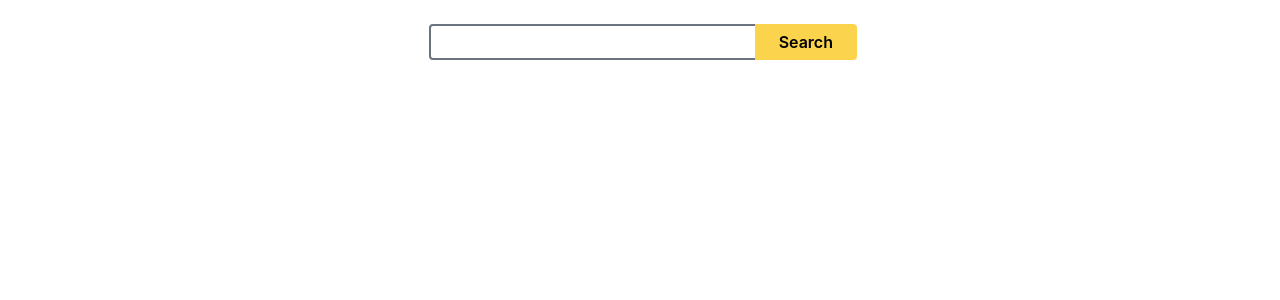
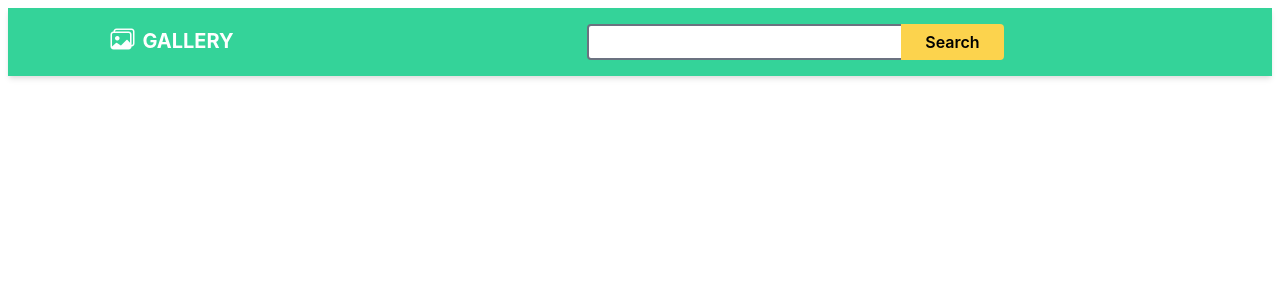
Before and after one commit to ShahedAhmadAhadi/ImageSearchingSite-React002, a React (Create React App) app: page / in a window 1280 px wide. Shown: the top 300 px of the page. Built offline with nearby package versions, Linux system fonts and the light colour scheme.

Commit message:
Decorated

```diff
--- a/public/index.html
+++ b/public/index.html
@@ -25,6 +25,7 @@
       Learn how to configure a non-root public URL by running `npm run build`.
     -->
     <link href="https://unpkg.com/tailwindcss@^2/dist/tailwind.min.css" rel="stylesheet">
+    <link rel="stylesheet" href="https://cdn.jsdelivr.net/npm/bootstrap-icons@1.3.0/font/bootstrap-icons.css">
     <title>React App</title>
   </head>
   <body>
--- /dev/null
+++ b/src/components/head.js
@@ -0,0 +1,12 @@
+import React from 'react'
+
+function head() {
+    return (
+        <header className="p-4 md:w-80 text-center w-full font-bold text-white float-left text-xl">
+            <i className="bi bi-images mx-2 text-2xl"></i>
+            <span className="">GALLERY</span>
+        </header>
+    )
+}
+
+export default head
--- a/src/components/main.js
+++ b/src/components/main.js
@@ -1,5 +1,6 @@
 import React, { Component } from 'react'
 import {Search} from './search'
+import Head from './head'
 
 class main extends Component {
     constructor(props) {
@@ -14,12 +15,15 @@ class main extends Component {
         this.setState({
             data: false
         })
-        let data = await fetch(`https://pixabay.com/api/?key=20223274-42276db0604df23b312b7ef2f&q=${value}&image_type=photo`);
+        let amount = 25
+        let data = await fetch(`https://pixabay.com/api/?key=20223274-42276db0604df23b312b7ef2f&q=${value}&safesearch=true&image_type=photo&per_page=${amount}`);
         data = await data.json()
         this.setState({
-            data: data.hits
+            data: data.hits,
+            val: value,
+            amount: amount
         })
-        console.log(data)
+        console.log()
     }
 
     imageSize = (size) => {
@@ -28,13 +32,28 @@ class main extends Component {
         }
     }
 
+    more = async() => {
+        let moreData = this.state.amount * 2
+        console.log(this.state.amount)
+        let data = await fetch(`https://pixabay.com/api/?key=20223274-42276db0604df23b312b7ef2f&q=${this.state.val}&safesearch=true&image_type=photo&per_page=${moreData}`);
+        data = await data.json();
+        this.setState({
+            data: data.hits,
+            amount: moreData
+        })
+    }
+
+
     render() {
         let wrap = "place-content-start place-items-center grid 2xl:grid-cols-12 xl:grid-cols-10 lg:grid-cols-8 md:grid-cols-6 sm:grid-cols-4 grid-cols-3 gap-2 col-start-1 col-end-13 pt-10";
         let load = "col-start-1 col-end-9 justify-center text-gray-300 mt-48 font-semibold text-3xl";
         let noResult = Array.isArray(this.state.data) && this.state.data == false;
         return (
             <div className="w-full m-0 p-2 grid grid-cols-12 justify-center">
-                <Search search={this.search} inputRef={this.inputRef}/>
+                <header className="col-start-1 col-end-13 bg-green-400 shadow-md">
+                    <Head/>
+                    <Search search={this.search} inputRef={this.inputRef} />
+                </header>
                 <div className={wrap}>
                     {this.state.data === false && <p className={load}>Loading...</p>}
                     {this.state.data && this.state.data.map(item => {
@@ -46,8 +65,8 @@ class main extends Component {
                         )
                     })}
                     {noResult && <p className={load}>No Result</p>}
+                    {this.state.data && this.state.amount < 200 && <a onClick={this.more} className="hover:underline text-m text-blue-900 cursor-pointer">Load More...</a>}
                 </div>
-
             </div>
         )
     }
--- a/src/components/search.js
+++ b/src/components/search.js
@@ -20,7 +20,6 @@ class Search extends Component {
     }
 
     enter = (e) => {
-        console.log(e)
         if(e.charCode === 13){
             this.props.search(this.state.value)
 
@@ -29,7 +28,7 @@ class Search extends Component {
 
     render() {
         return (
-            <div className="col-start-1 col-end-13 sm:text-center box-border pt-4">
+            <div className="col-start-1 col-end-13 sm:text-center box-border p-4">
                 <input type="search" value={this.state.value} onChange={this.write} onKeyPress={this.enter} ref={this.props.inputRef} className='border-2 m-0 p-1 pr-24 lg:w-1/3 md:w-2/4 sm:w-3/4 w-full rounded outline-none focus:border-gray-500'/>
                 <button className="bg-yellow-300 absolute py-1.5 px-6 font-semibold -ml-24 rounded-r hover:bg-yellow-400" onClick={()=> this.props.search(this.state.value)}>Search</button>
             </div>
```
